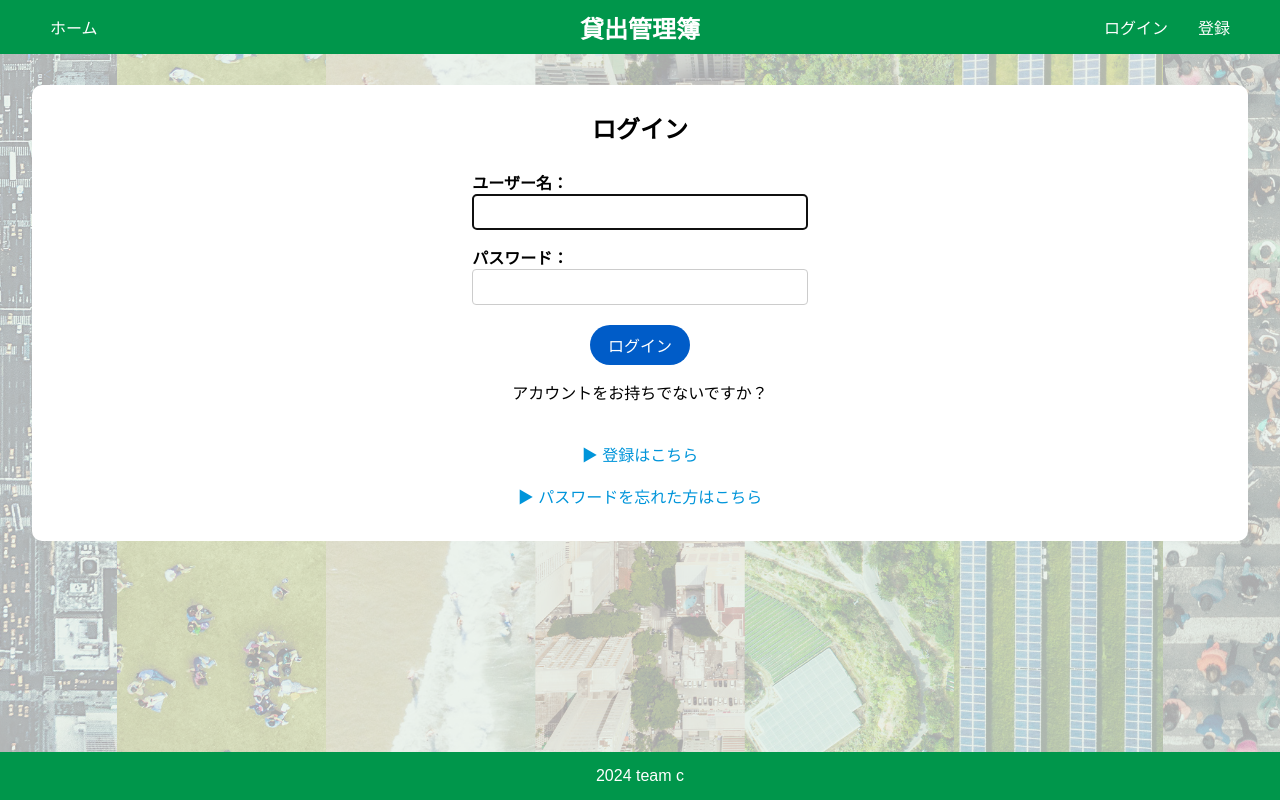
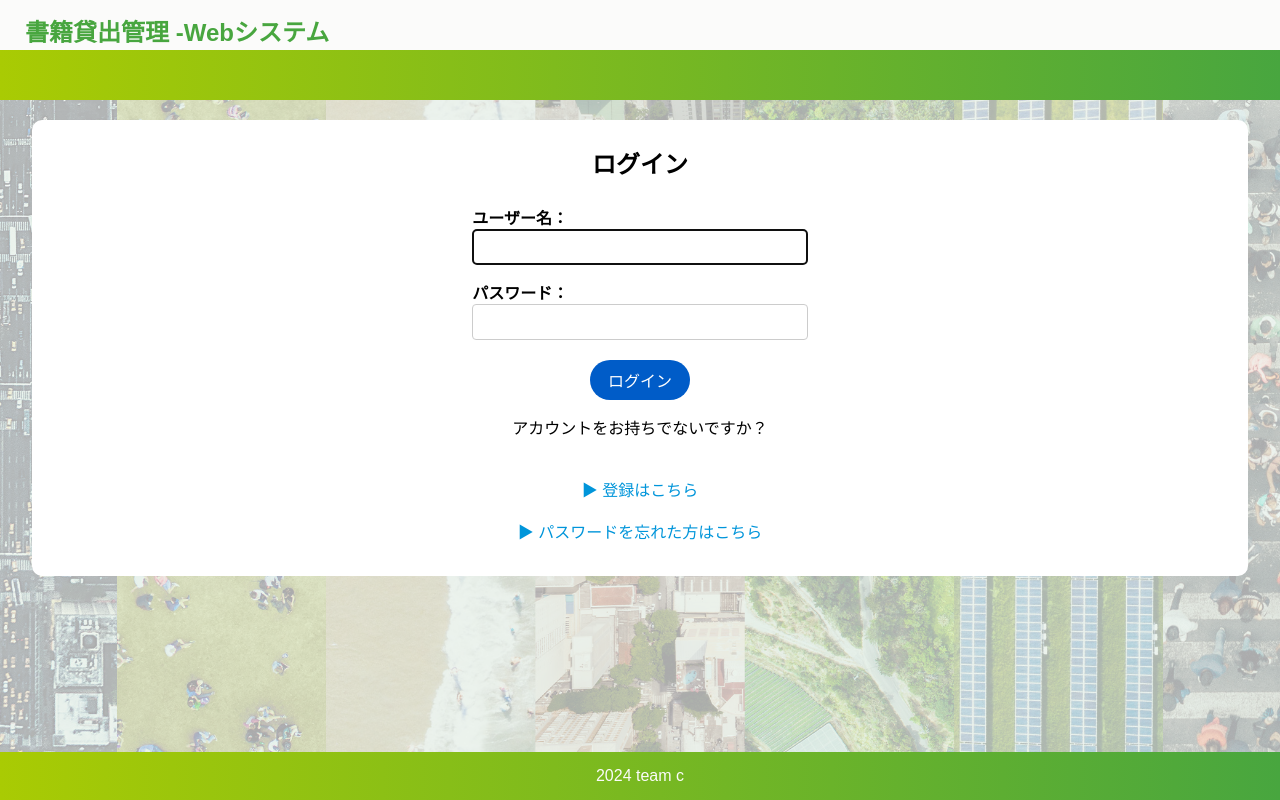
Before and after one commit to yuki-nishizawa/equipment-management-C, a Django app: a page that uses templates/base.html in a window 1280 px wide. Run offline with Django 4.2, Linux system fonts and the light colour scheme; data that the repository does not hold is empty; parts of the project's set-up code (start-up, migrations or seed data) failed here and were passed over.

Commit message:
ヘッダー修正(小池さん対応分)
動作確認済

```diff
--- a/static/css/style.css
+++ b/static/css/style.css
@@ -32,13 +32,12 @@ body {
   background-color: #f5f5f5;
   width: 100%;
   margin: 0;
-  padding-top: 70px;
 }
 
 .main {  /*白いハコ*/
   background-color: white;
   width: 95%;
-  margin: 15px auto 100px auto;
+  margin: 120px auto 60px auto;
   padding: 15px;
   display: flex;
   flex-direction: column;
@@ -52,7 +51,7 @@ body {
 
 .title-logo {
   position: fixed; /* スクロールしても位置を固定 */
-  top: 0;
+  top: 75px;
   left: 0;
   width: 100%;
   height: 100%;
@@ -74,8 +73,6 @@ form input {
  ヘッダー(base.html)
 *********************************************/
 header {
-  padding: 15px;
-  background-color: #00964B; /*Tokyu Green*/
   width: 100%; /* 全幅に広げる */
   position: fixed; /* スクロールしても固定する */
   top: 0; /* 上部に固定 */
@@ -83,34 +80,55 @@ header {
   z-index: 1000; /* 画像よりも前に表示させる設定 */
 }
 
-header a {
-  color:#FFFFFF;
+
+.header-top {
+  display: flex; /* 横に並べる */
+  align-items: center;
+  padding: 10px 20px 0 20px; /* 内側の余白 */
+  background-color: #FBFBFA;
+  height: 50px;
+}
+
+.header-top h2 {
+  margin: 0; /* タイトルの余白をなくす */
+  font-size: 1.5em; /* タイトルのサイズ調整 */
+}
+
+.user-username {
+  margin-left: left;
+  color: #414141; /* テキストの色を白に設定 */
+  text-decoration: none; /* 下線を消す */
+  padding: 0 15px;
+}
+
+/* メニューの調整 */
+.header-content {
+  display: flex; /* 横に並べる */
+  justify-content: space-between; /* 左右に配置 */
+  align-items: center; /* 縦方向に中央揃え */
+  background: linear-gradient(90deg, #A9CB03, #48A63F);
+  padding: 10px 20px; /* 内側の余白を調整 */
+  margin: 0 auto; /* 中央寄せ */
+  width: 100%; /* 全幅に設定 */
+  height: 50px;
+}
+
+.header-content a{
+  color: #FBFBFA;
   text-decoration: none;
 }
 
-.header-content {
-  display: flex;
-  justify-content: space-between;
-  align-items: center;
-  margin: 0 auto;
-  padding: 0 20px;
-  color: #FFFFFF;
-}
 .header-content ul {
-  list-style: none;
-  margin: 0;
-  padding: 0;
-  display: flex;
-}
+  display: flex; /* メニューを横に並べる */
+  padding: 0; /* パディングをリセット */
+  margin: 0; /* マージンをリセット */
+}
+
 .header-content ul li {
-  margin: 0 15px;
-}
-
-.header-content .center { /*備品貸出簿という文字が中心に配置されるように修正*/
-  position: absolute;
-  left: 50%;
-  transform: translateX(-50%);
-}
+  margin: 0 15px; /* メニュー項目間の余白を調整 */
+}
+
+
 
 /* baseスタイル、ユーザ名リンクのデザイン※重要なスタイルがある場合は!importantを使用 */
 .user-username {
@@ -135,10 +153,10 @@ footer {
   position: fixed; /* フッターを画面下部に固定し、スクロールしても常に表示 */
   bottom: 0; /* フッターを画面の一番下に配置 */
   width: 100%; /* フッターの幅を画面いっぱいに設定 */
-  background-color: #00964B; /*Tokyu Green*/
+  background: linear-gradient(90deg, #A9CB03, #48A63F);
   padding: 15px; /* フッターの内側の余白 */
   text-align: center; /* フッターのテキストを中央揃え */
-  color: white; /* フッターのテキストカラー */
+  color: #FBFBFA;
   font-size: 16px; /* フッターのフォントサイズ */
   z-index: 1000; /* 画像よりも前に表示させる設定 */
 }
--- a/templates/base.html
+++ b/templates/base.html
@@ -11,13 +11,26 @@
 </head>
 <body>
   <header>
+    <div class="header-top">
+      <a href="{% url 'users:menu' %}" style="text-decoration: none; color: #48A63F;">
+        <h2>書籍貸出管理 -Webシステム</h2>
+      </a>
+      {% if user.is_authenticated %} <!--ログインしているときの表示-->
+      <a class="user-username" href="{% url 'users:mypage' %}"> {{ user.username }} さん
+          <!--ユーザー名を押下すると名マイページに飛ぶ※URL部分にに作成した新URLを追加-->
+      {% if user.is_admin %}
+      (管理者)  <!--ログインユーザーが管理者のときだけ、名前のうしろに(管理者)と表示-->
+      {% endif %}
+      </a>
+      最終ログイン:{{ user.last_login|date:"Y/m/d H:i" }}
+      {% endif %}
+    </div>
       <div class="header-content">
           <div class="left">
               <ul>
                 {% if user.is_authenticated %} <!--ログインしているときの表示-->
                 <li><a href="{% url 'equipment:list' %}">書籍一覧</a></li>
-                <li><a href="{% url 'order:history' %}">
-                  申請履歴
+                <li><a href="{% url 'order:history' %}">申請一覧
                     {% if user.is_admin %}
                       {% if pending_orders_count > 0 %}
                         <span class="badge">
@@ -30,32 +43,23 @@
                       {% endif %}
                       </a></li>
                     {% endif %}
-                    <li><a href="{% url 'users:favorite' %}">お気に入り</a></li>
+                    <li><a href="{% url 'users:favorite' %}">お気に入り一覧</a></li>
                   {% else %}<!--ログインしてないときの表示-->
-                <li><a href="{% url 'users:index' %}">ホーム</a></li>
+                {% comment %} <li><a href="{% url 'users:index' %}">ホーム</a></li> {% endcomment %}
                 {% endif %}
               </ul>
           </div>
-
-          <div class="center">
-            <a href="{% url 'users:menu' %}"><h2>貸出管理簿</h2></a>
-          </div>
-
           <div class="right">
               <ul>
                 {% if user.is_authenticated %} <!--ログインしているときの表示-->
-                        <li>
-                          ようこそ、<a class="user-username" href="{% url 'users:mypage' %}"> {{ user.username }}</a>さん<!--ユーザー名を押下すると名マイページに飛ぶ※URL部分にに作成した新URLを追加-->
-                  {% if user.is_admin %}<!--ログインユーザーが管理者のときだけ、名前のうしろに(管理者)と表示-->
-                  (管理者)
-                  {% endif %}
+
                   {% if user.is_admin %}<!--ログインユーザーが管理者のときだけ、ユーザー一覧を表示-->
                   <li><a href="{% url 'users:users' %}">ユーザー一覧</a></li>
                   {% endif %}
                 <li><a href="{% url 'users:logout' %}">ログアウト</a></li>
                 {% else %}<!--ログインしてないときの表示-->
-                <li><a href="{% url 'users:login' %}">ログイン</a></li>
-                <li><a href="{% url 'users:register' %}">登録</a></li>
+                {% comment %} <li><a href="{% url 'users:login' %}">ログイン</a></li>
+                <li><a href="{% url 'users:register' %}">登録</a></li> {% endcomment %}
                 {% endif %}
               </ul>
           </div>
--- a/templates/users/mypage.html
+++ b/templates/users/mypage.html
@@ -6,11 +6,11 @@ https://fonts.googleapis.com/css2?family=Material+Symbols+Outlined:opsz,wght,FIL
 />
 
 <div class="mypage-container">
-    <div class="last-login-info">
+    {% comment %} <div class="last-login-info">
         <ul>
             <li><strong>最終ログイン:</strong> {{ user.last_login|date:"Y/m/d H:i" }}</li>
         </ul>
-    </div>
+    </div> {% endcomment %}
     <h2>{{ user.username }}さんのマイページ</h2>
     <table class="user-info-table">
       <tr>
```
